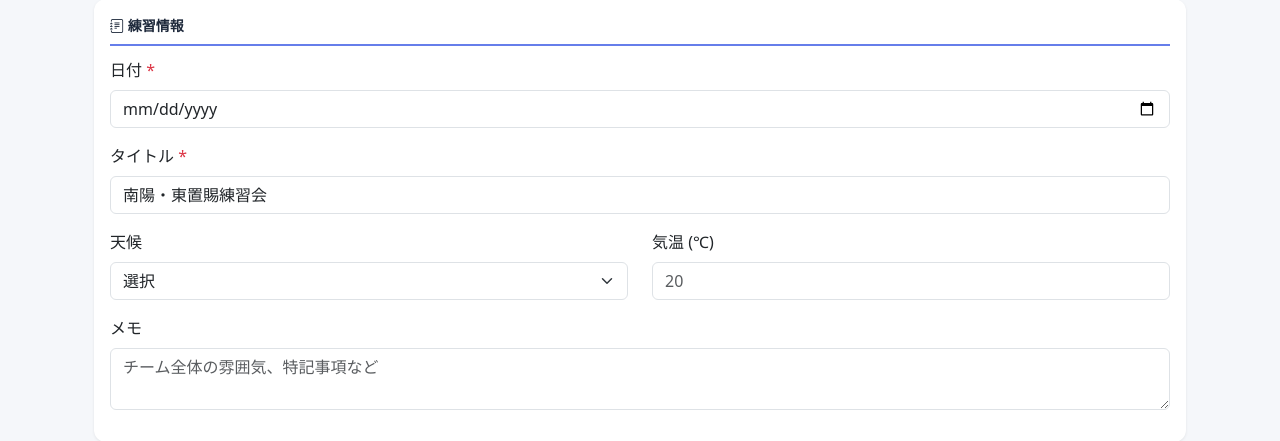
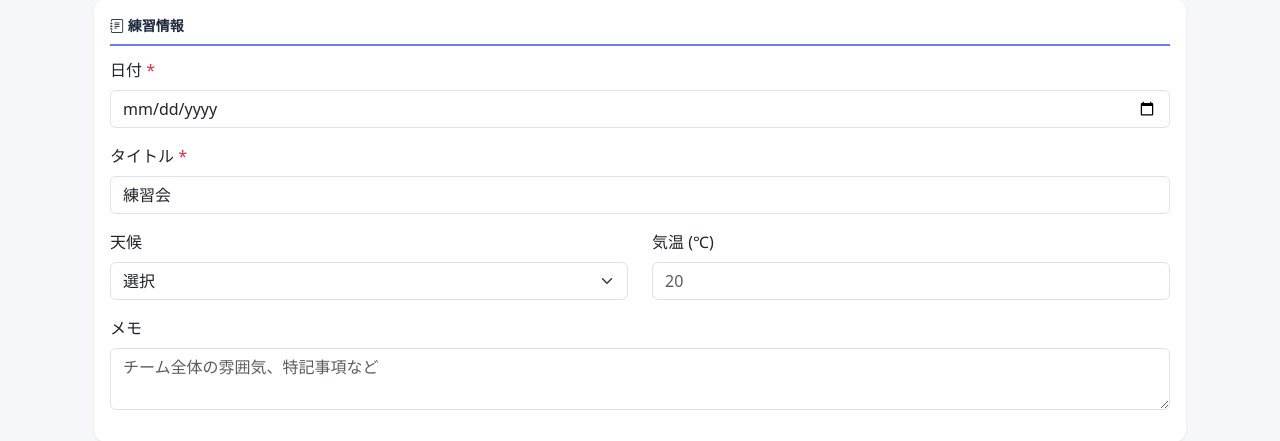
Before and after one commit to kotanono0607/ekiden-app, a Flask app: template templates/practice_log_add.html in a window 1280 px wide. Shown: the part 134-575 px from the top of the page. Run offline with Flask 3, Linux system fonts and the light colour scheme; the template is opened without the code that fills it, so the values that code supplies are empty.

Commit message:
Simplify default practice log title to 練習会

```diff
--- a/templates/practice_log_add.html
+++ b/templates/practice_log_add.html
@@ -517,7 +517,7 @@
 
             <div class="mb-3">
                 <label class="form-label">タイトル <span class="text-danger">*</span></label>
-                <input type="text" class="form-control" name="title" value="南陽・東置賜練習会" required>
+                <input type="text" class="form-control" name="title" value="練習会" required>
             </div>
 
             <div class="row">
@@ -1465,7 +1465,7 @@ function saveDraft() {
     try {
         const data = collectDraftData();
         // 何も入力されていない場合は保存しない
-        const hasData = data.title !== '南陽・東置賜練習会' ||
+        const hasData = data.title !== '練習会' ||
                        Object.keys(data.attendance).length > 0 ||
                        data.guests.length > 0 ||
                        data.menus.length > 0 ||
```
